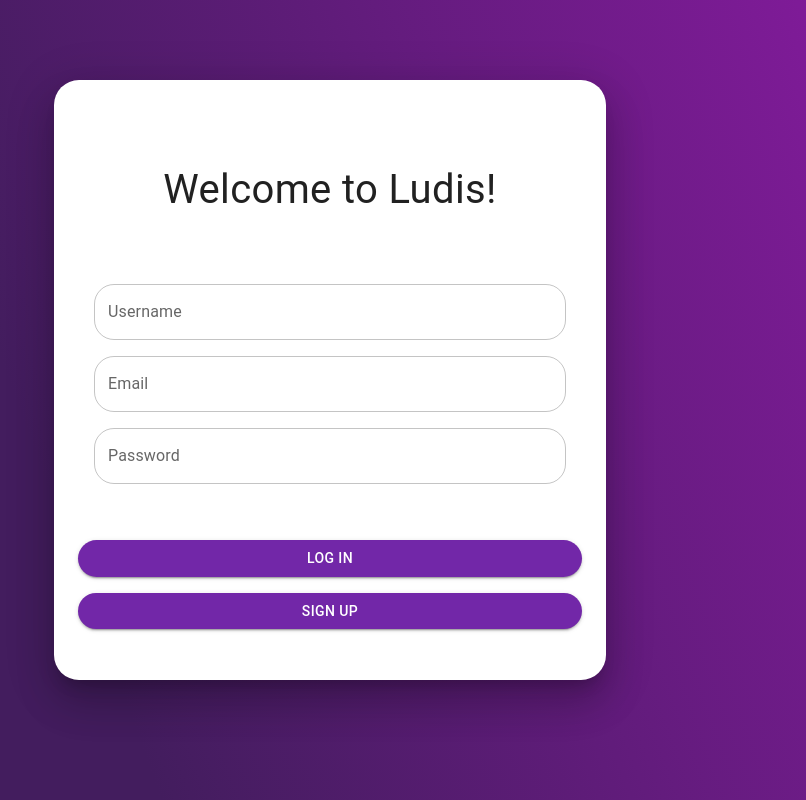
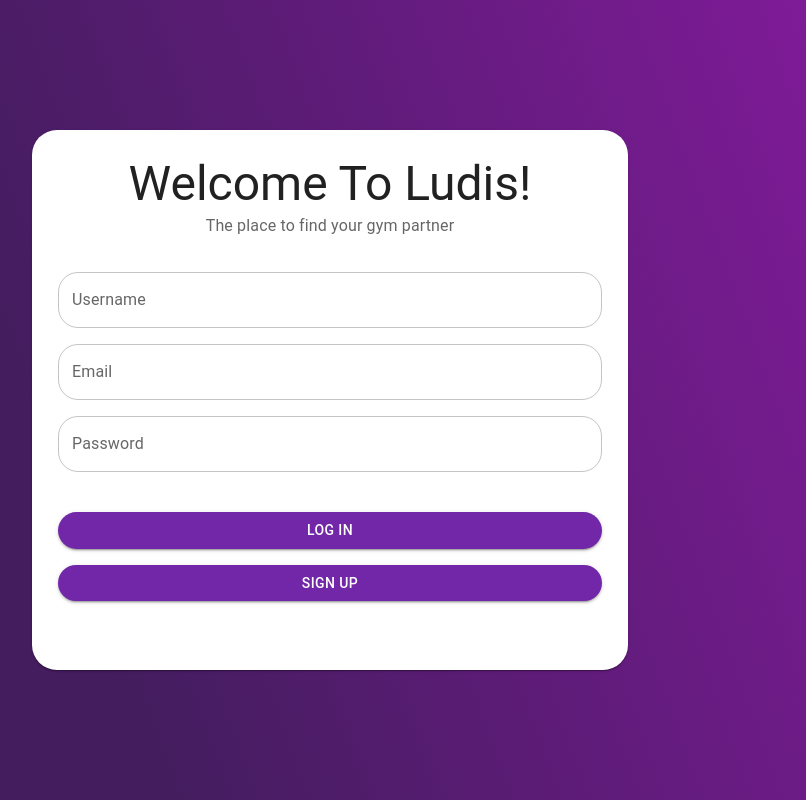
Before and after one commit to caiodasilva2005/Ludis, a Next.js app: page /Pages/LogInPage in a window 1280 px wide. Shown: the whole page, without its empty margins (310-1116 px from the left). Built offline with nearby package versions, Linux system fonts and the light colour scheme; no server answers.

Commit message:
Made login page dynamic for screens of different sizes

```diff
--- a/app/Pages/LogInPage/page.tsx
+++ b/app/Pages/LogInPage/page.tsx
@@ -6,7 +6,9 @@ import {
   Typography,
   TextField,
   Container,
-  Paper,
+  Card,
+  CardHeader,
+  CardContent,
 } from "@mui/material";
 import { Profile } from "@/app/Types/types";
 import { supabase } from "@/app/utils/supabase";
@@ -71,26 +73,31 @@ const LogInPage = () => {
   return (
     <Container
       sx={{
-        my: 10,
-        width: { xs: 200, sm: 250, md: 500, lg: 600 },
-        height: "75vh",
+        display: "flex",
+        alignItems: "center",
+        justifyContent: "center",
+        height: "100vh",
       }}
     >
-      <Paper
-        elevation={24}
+      <Card
         sx={{
-          display: "flex",
-          flexDirection: "column",
-          width: 1,
-          height: 1,
+          width: 0.5,
+          height: 0.65,
           borderRadius: "25px",
           textAlign: "center",
+          overflowY: "auto",
+          padding: "10px",
         }}
       >
-        <Typography fontSize={40} sx={{ mt: 10 }}>
-          Welcome to Ludis!
-        </Typography>
-        <Stack spacing={2} sx={{ mt: 8, mx: 5 }}>
+        <CardHeader
+          titleTypographyProps={{ variant: "h3" }}
+          title="Welcome To Ludis!"
+          subheaderTypographyProps={{ variant: "subtitle1" }}
+          subheader="The place to find your gym partner"
+        />
+        <CardContent>
+          <Stack spacing={5}>
+            <Stack spacing={2}>
               <TextField
                 id="outlined"
                 label="Username"
@@ -125,7 +132,7 @@ const LogInPage = () => {
                 }}
               />
             </Stack>
-        <Stack spacing={2} sx={{ mt: 7, mx: 3 }}>
+            <Stack spacing={2}>
               <CustomButton
                 buttonProps={{
                   label: "Log In",
@@ -139,8 +146,83 @@ const LogInPage = () => {
                 }}
               />
             </Stack>
-      </Paper>
+          </Stack>
+        </CardContent>
+      </Card>
     </Container>
+    // <Container
+    //   sx={{
+    //     display: "flex",
+    //     alignItems: "center",
+    //     justifyContent: "center",
+    //     height: "100vh",
+    //   }}
+    // >
+    //   <Paper
+    //     elevation={24}
+    //     sx={{
+    //       display: "flex",
+    //       flexDirection: "column",
+    //       width: 0.5,
+    //       height: 700,
+    //       borderRadius: "25px",
+    //       textAlign: "center",
+    //     }}
+    //   >
+    //     <Typography fontSize={40} sx={{ mt: 10 }}>
+    //       Welcome to Ludis!
+    //     </Typography>
+    //     <Stack spacing={2} sx={{ mt: 8, mx: 5 }}>
+    //       <TextField
+    //         id="outlined"
+    //         label="Username"
+    //         defaultValue=""
+    //         onChange={(e) => setUsername(e.target.value)}
+    //         sx={{
+    //           "& .MuiOutlinedInput-root": {
+    //             borderRadius: "20px",
+    //           },
+    //         }}
+    //       />
+    //       <TextField
+    //         id="outlined"
+    //         label="Email"
+    //         defaultValue=""
+    //         onChange={(e) => setEmail(e.target.value)}
+    //         sx={{
+    //           "& .MuiOutlinedInput-root": {
+    //             borderRadius: "20px",
+    //           },
+    //         }}
+    //       />
+    //       <TextField
+    //         id="outlined"
+    //         label="Password"
+    //         defaultValue=""
+    //         onChange={(e) => setPassword(e.target.value)}
+    //         sx={{
+    //           "& .MuiOutlinedInput-root": {
+    //             borderRadius: "20px",
+    //           },
+    //         }}
+    //       />
+    //     </Stack>
+    //     <Stack spacing={2} sx={{ mt: 7, mx: 3 }}>
+    //       <CustomButton
+    //         buttonProps={{
+    //           label: "Log In",
+    //           onClick: handleLogIn,
+    //         }}
+    //       />
+    //       <CustomButton
+    //         buttonProps={{
+    //           label: "Sign Up",
+    //           onClick: async () => await handleSignUp(),
+    //         }}
+    //       />
+    //     </Stack>
+    //   </Paper>
+    // </Container>
   );
 };
 
```
Lines whose indentation alone changed are shown as unchanged.
